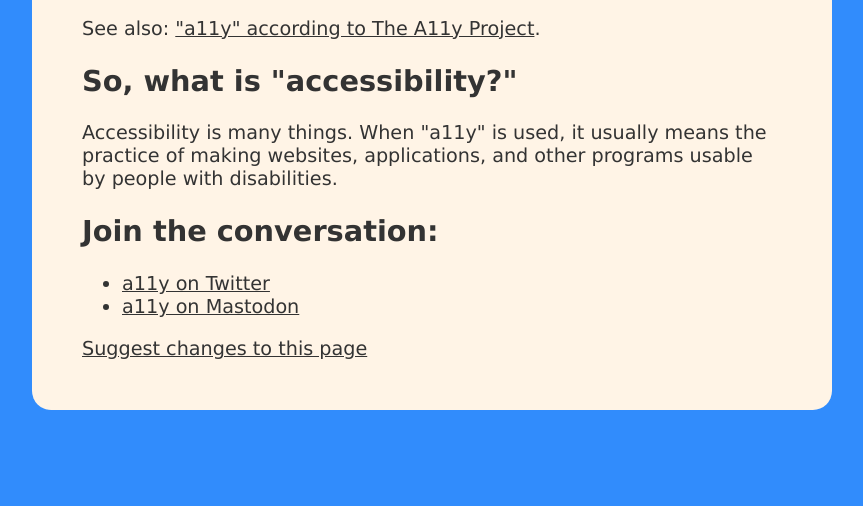
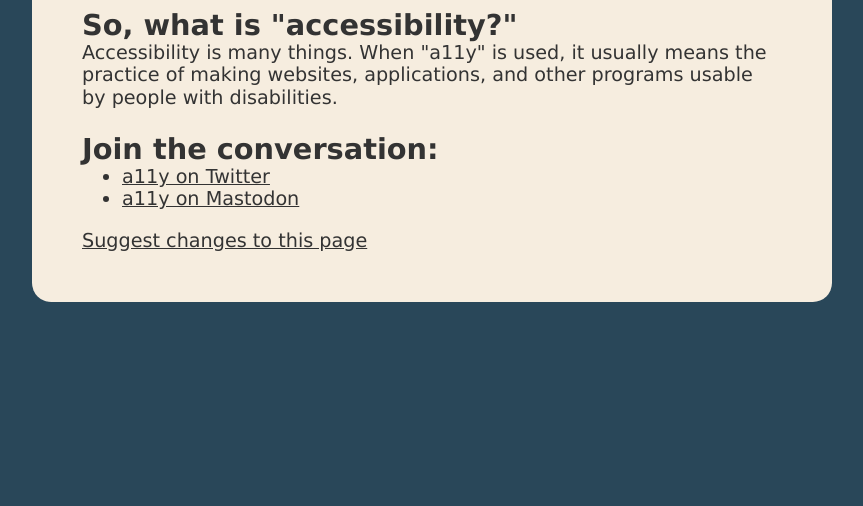
Before and after one commit to whatisa11y/whatisa11y.org, a plain HTML site: page index.html in a window 1280 px wide. Shown: the part 314-820 px from the top of the page, without its empty margins (208-1071 px from the left). Drawn offline with Linux system fonts and the light colour scheme.

Commit message:
updating styles
background colors, line heights, and margins

```diff
--- a/css/styles.css
+++ b/css/styles.css
@@ -1,9 +1,10 @@
 body {
-  background-color: #318cfc;
+  background-color: #294759;
   margin: 0;
   padding: 0;
   font-family: Verdana, "Open Sans", Helvetica, Arial, sans-serif;
   font-size: 1.2em;
+  line-height: 1.16;
 }
 body, a:link, a:visited {
   color: #333;
@@ -12,13 +13,16 @@ main {
   width: 700px;
   margin: 5em auto;
   padding: 50px;
-  background-color: #fff4e6;
+  background-color: #f6eddf;
   border-radius: 1em;
 }
+h1, h1+ol, h2+p, h2+ul {
+  margin-top: 0px;
+}
+h1, h2 {
+  margin-bottom: 0px;
+}
 @media (max-width: 800px) {
-  body {
-    background-color: #318cfc;
-  }
   main {
     width: auto;
     padding: 2em;
```
